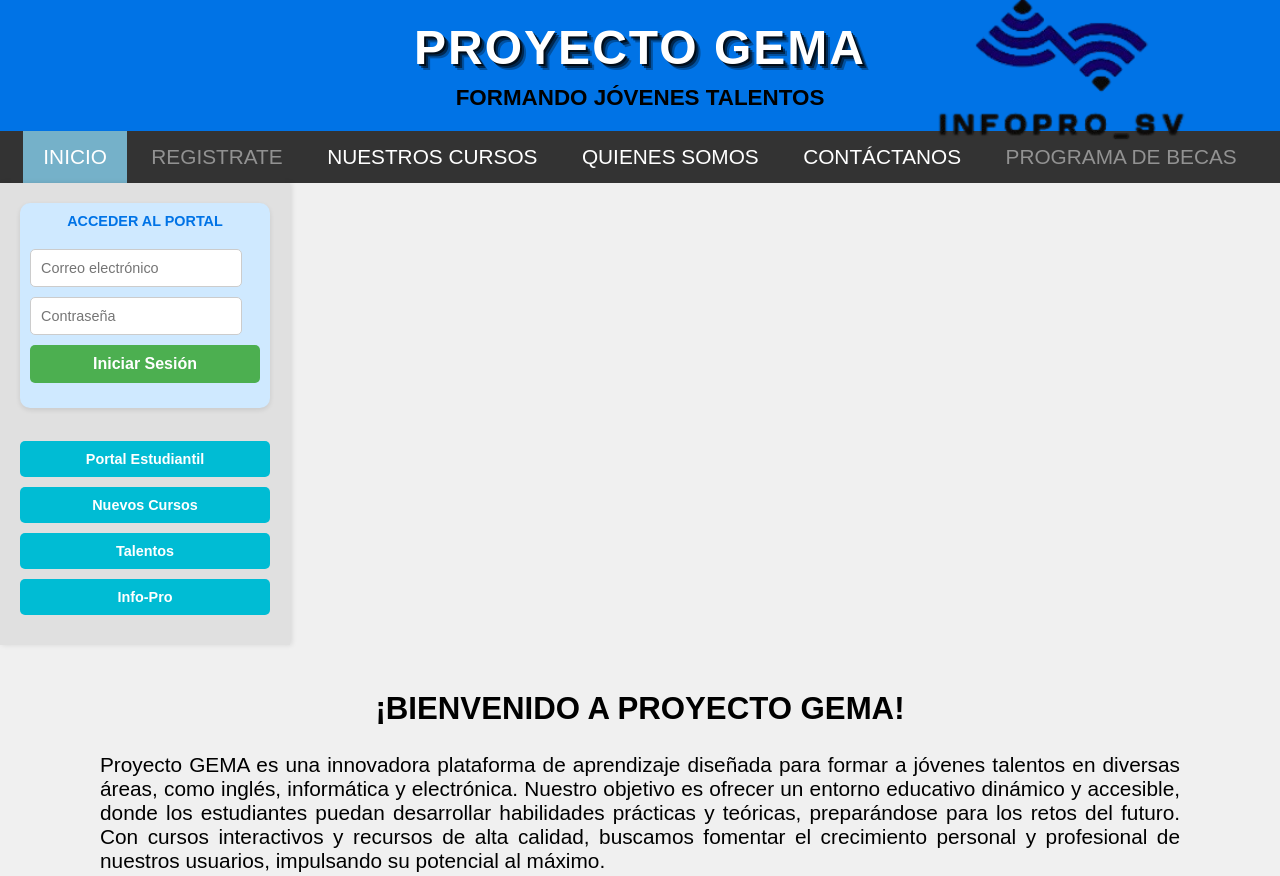
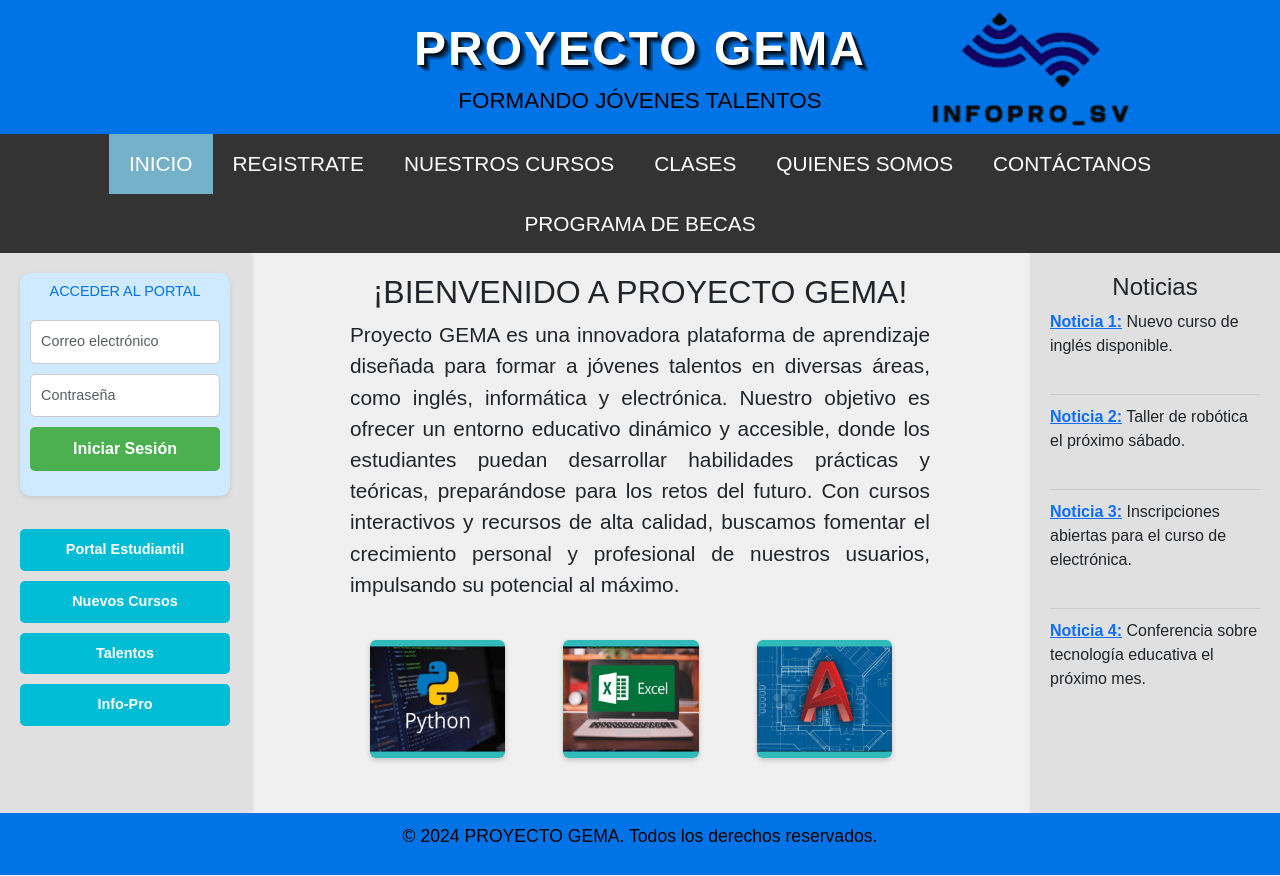
Before and after one commit to Kristofer2017/proyecto-gema, a plain HTML site: page index.html in a window 1280 px wide. Shown: the top 876 px of the page. Drawn offline with nearby package versions, Linux system fonts and the light colour scheme.

Commit message:
LOGO CAMBIO

```diff
--- a/estilos/generales.css
+++ b/estilos/generales.css
@@ -8,6 +8,10 @@ body {
 }
 main {
     min-height: 72.5vh;
+}
+.logo{
+    height: 120px;
+    margin-right:70px;
 }
 /* ENCABEZADO */
 header {
--- a/index.html
+++ b/index.html
@@ -4,6 +4,9 @@
     <meta charset="UTF-8">
     <meta name="viewport" content="width=device-width, initial-scale=1.0">
     <title>PROYECTO GEMA</title>
+    <link href='https://unpkg.com/boxicons@2.1.4/css/boxicons.min.css' rel='stylesheet'>
+    <link rel="stylesheet" href="https://cdnjs.cloudflare.com/ajax/libs/font-awesome/6.1.1/css/all.min.css"/>
+    <link href="https://cdn.jsdelivr.net/npm/bootstrap@5.3.3/dist/css/bootstrap.min.css" rel="stylesheet">
     <link rel="stylesheet" href="estilos/generales.css">
     <link rel="stylesheet" href="estilos/index.css">
 </head>
@@ -11,30 +14,31 @@
     <header>
         <h1>PROYECTO GEMA</h1>
         <h2>FORMANDO JÓVENES TALENTOS</h2>
-        <img src="img/logo_manuel.png" height="200px" width="400px">
+        <img class="logo" src="img/logo_manuel.png" >
 
     </header>
 
     <nav>
-        <ul>
-            <li><a href="#" class="active" aria-label="Ir a inicio"> Inicio </a></li>
-            <li><a href="#" class="disabled" aria-label="Identidad">Registrate</a></li>
-            <li><a href="html/cursos.html" aria-label="Ver cursos">Nuestros Cursos</a></li>
-            <li><a href="html/informacion.html" aria-label="Más sobre el proyecto">Quienes somos</a></li>
-            <li><a href="html/contacto.html" aria-label="Ponte en Contacto">Contáctanos</a></li>
-            <li><a href="#" class="disabled" aria-label="Nuestras becas">Programa de Becas</a></li>
+        <ul class="nav justify-content-center">
+            <li class="nav-item"><a href="index.html"class="active"> Inicio </a></li>
+            <li class="nav-item"><a href="html/registro.html" >Registrate</a></li>
+            <li class="nav-item"><a href="html/cursos.html" >Nuestros Cursos</a></li>
+            <li class="nav-item"><a href="html/clase.html" >Clases</a></li>
+            <li class="nav-item"><a href="html/informacion.html">Quienes somos</a></li>
+            <li class="nav-item"><a href="html/contacto.html">Contáctanos</a></li>
+            <li class="nav-item"><a href="html/becas.html">Programa de Becas</a></li>
         </ul>
     </nav>
 
-    <div class="container">
+    <div style="display: flex; height: 560px;">
         <!-- Barra lateral izquierda -->
         <aside class="sidebar left-sidebar">
             <div class="login-container">
                 <h4>ACCEDER AL PORTAL</h4>
                 <div class="login-form">
-                    <input type="email" placeholder="Correo electrónico" required>
-                    <input type="password" placeholder="Contraseña" required>
-                    <button type="submit">Iniciar Sesión</button>
+                    <input class="form-control" type="email" placeholder="Correo electrónico" required>
+                    <input class="form-control" type="password" placeholder="Contraseña" required>
+                    <button class="btn" type="submit">Iniciar Sesión</button>
                 </div>
             </div>
             <ul class="sidebar-buttons">
@@ -50,9 +54,9 @@
             <p>Proyecto GEMA es una innovadora plataforma de aprendizaje diseñada para formar a jóvenes talentos en diversas áreas, como inglés, informática y electrónica. Nuestro objetivo es ofrecer un entorno educativo dinámico y accesible, donde los estudiantes puedan desarrollar habilidades prácticas y teóricas, preparándose para los retos del futuro. Con cursos interactivos y recursos de alta calidad, buscamos fomentar el crecimiento personal y profesional de nuestros usuarios, impulsando su potencial al máximo.</p>
 
             <div class="course-images">
-                <a href="#"><img src="img/02pytho.png" alt="Curso 1"></a>
-                <a href="#"><img src="img/03excel.png" alt="Curso 2"></a>
-                <a href="#"><img src="img/02autocad.png" alt="Curso 3"></a>
+                <a href="#"><img class="rounded" src="img/02pytho.png" alt="Curso 1"></a>
+                <a href="#"><img class="rounded" src="img/03excel.png" alt="Curso 2"></a>
+                <a href="#"><img class="rounded" src="img/02autocad.png" alt="Curso 3"></a>
             </div>
         </div>
 
```
Also changed, not shown: html/becas.html (+1 -1 lines), html/clase.html (+1 -1 lines), html/contacto.html (+1 -1 lines), html/cursos.html (+1 -1 lines), html/informacion.html (+1 -1 lines), html/registro.html (+1 -1 lines).
